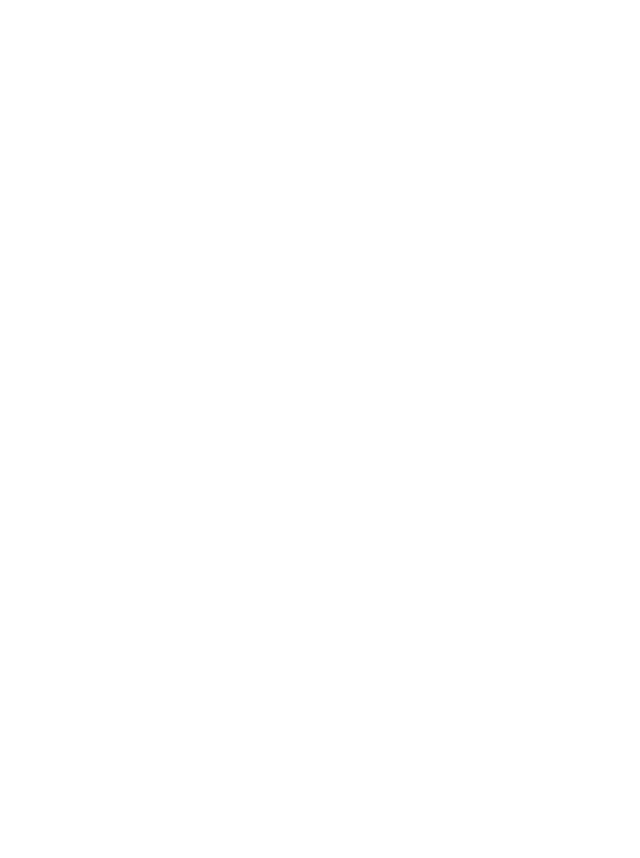
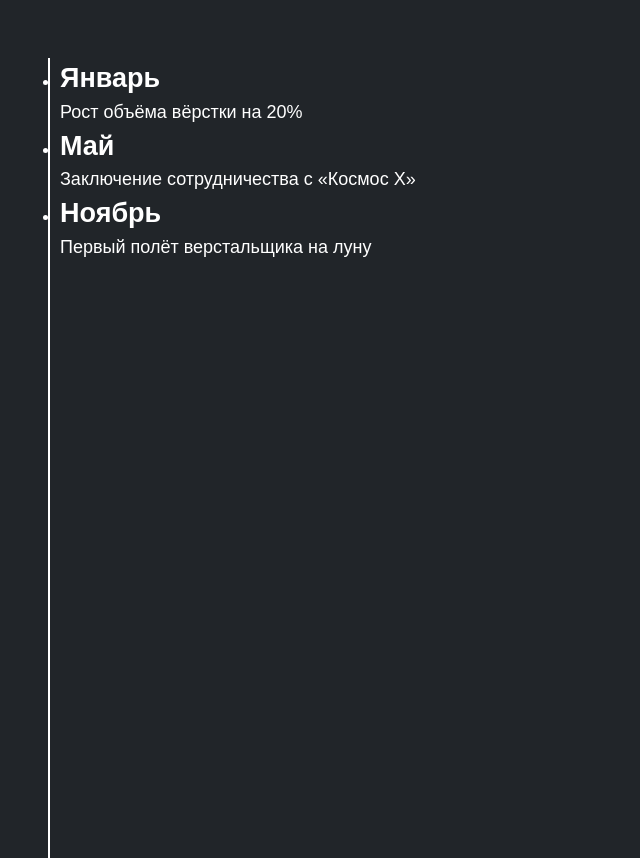
Before and after one commit to lofty777/hexlet, a plain HTML site: page index.html in a window 1280 px wide. Shown: the whole page, without its empty margins (0-640 px from the left). Before the commit the page ends 800 px from the top, so only its background shows below. Drawn offline with Linux system fonts and the light colour scheme.

Commit message:
B3.Test1.Add timeline::before

```diff
--- a/index.html
+++ b/index.html
@@ -4,15 +4,25 @@
 <head>
   <meta charset="UTF-8">
   <meta name="viewport" content="width=device-width, initial-scale=1.0">
-
-    <title>Наложение цвета</title>
+  <title>Первый полёт верстальщика на луну</title>
+  <link rel="stylesheet" href="./styles/app.css">
 </head>
 
 <body>
-    <section class="color-circle">
-      <div class="circle circle-red"></div>
-      <div class="circle circle-blue"></div>
-    </section>
+  <ul class="timeline">
+    <li class="timeline-item">
+      <h2>Январь</h2>
+      <p>Рост объёма вёрстки на 20%</p>
+    </li>
+    <li class="timeline-item">
+      <h2>Май</h2>
+      <p>Заключение сотрудничества с «Космос X»</p>
+    </li>
+    <li class="timeline-item">
+      <h2>Ноябрь</h2>
+      <p>Первый полёт верстальщика на луну</p>
+    </li>
+  </ul>
 </body>
 
 </html>
--- a/styles/app.css
+++ b/styles/app.css
@@ -1,36 +1,34 @@
-.circle {
-  /* BEGIN (write your solution here) */
+body {
+  box-sizing: border-box;
+  width: 100vw;
+  height: 100vh;
+  margin: 0;
+  padding: 10px;
 
-  position: absolute;
+  color: #fff;
+  font: 18px/1.5 sans-serif;
 
-  /* END */
+  background-color: #212529;
+}
 
-  width: 300px;
-  height: 300px;
+h2,
+p {
+  margin: 0;
+}
 
-  border-radius: 50%;
+/* BEGIN (write your solution here) */
+.timeline {
+  padding: 30px 0 30px 50px;
 
 }
+.timeline::before {
+  position: absolute;
+  left: 48px;
+  width: 2px;
+  height: 100%;
+  background-color: #fff;
 
-.circle-blue {
-  /* BEGIN (write your solution here) */
-
-  z-index: 1;
-
-  background: blue;
-
-
-  /* END */
+  content: '';
 }
 
-.circle-red {
-  /* BEGIN (write your solution here) */
-
-  z-index: 2;
-
-  background: red;
-
-  opacity: 0.5;
-
-  /* END */
-}
+/* END */
```
Lines whose indentation alone changed are shown as unchanged.
